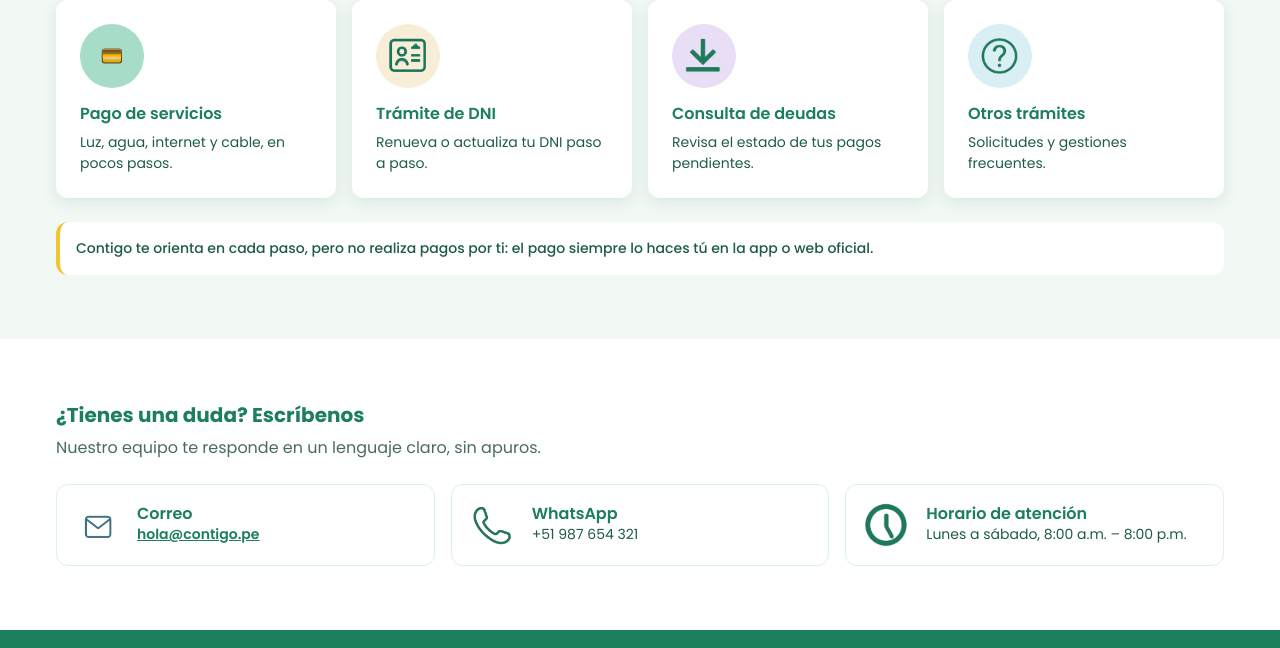
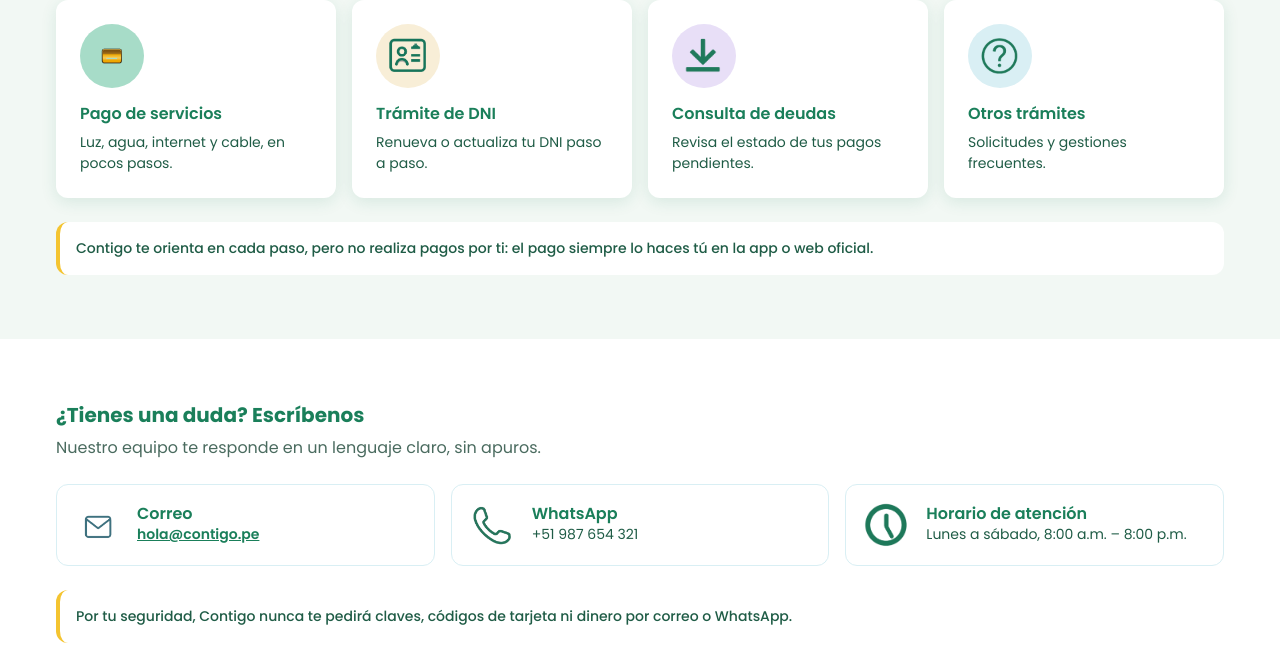
Before and after one commit to Contigo-Upc/Contigo-Landing-Challenge, a plain HTML site: page public/index.html in a window 1280 px wide. Shown: the part 730-1378 px from the top of the page. Drawn offline with Linux system fonts and the light colour scheme.

Commit message:
docs: add security note to help section

```diff
--- a/public/index.html
+++ b/public/index.html
@@ -147,6 +147,11 @@
             </div>
           </li>
         </ul>
+
+         <p class="services-note">
+          Por tu seguridad, Contigo nunca te pedirá claves, códigos de tarjeta
+          ni dinero por correo o WhatsApp.
+        </p>
       </div>
     </section>
   </main>
```
